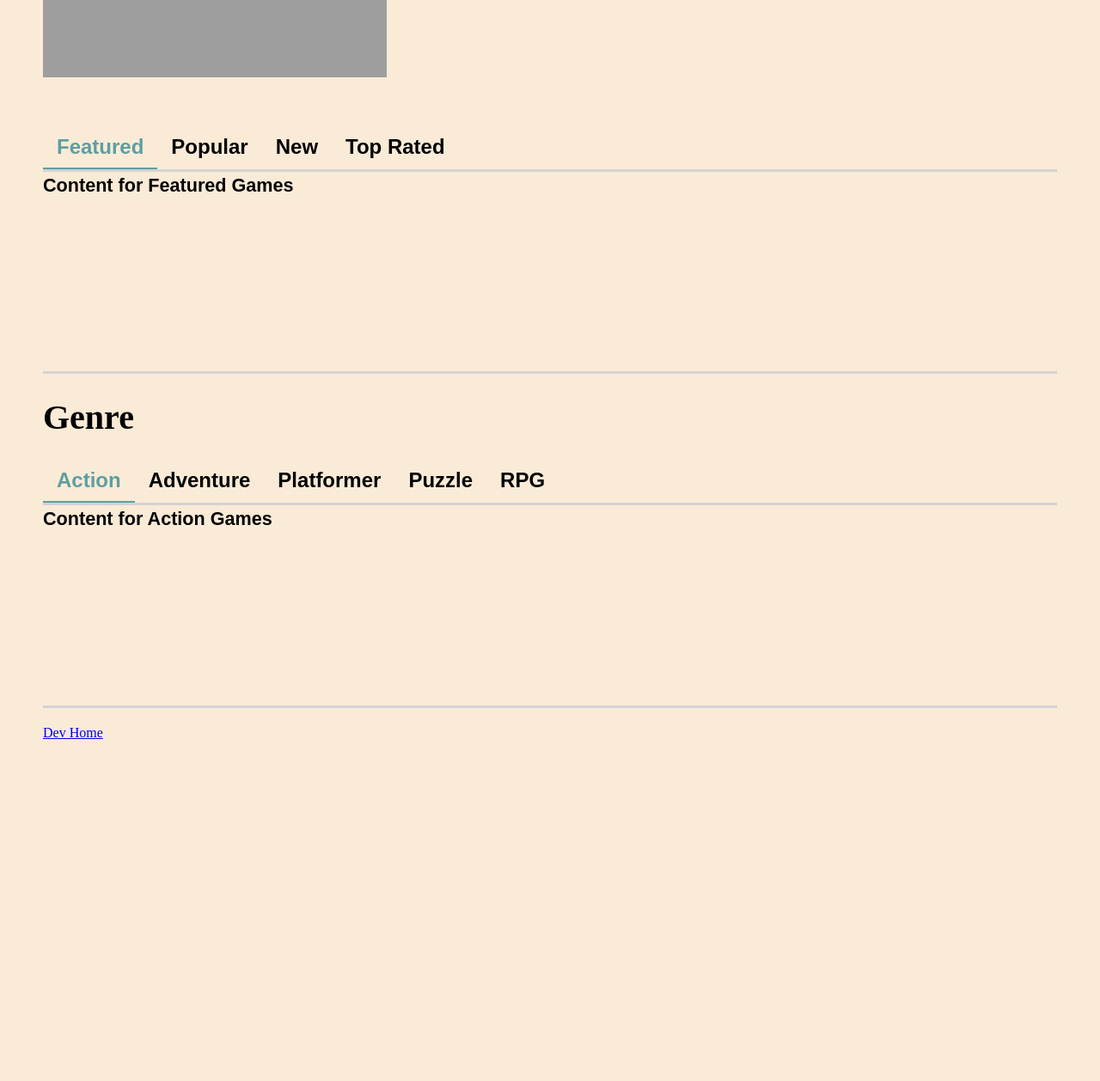
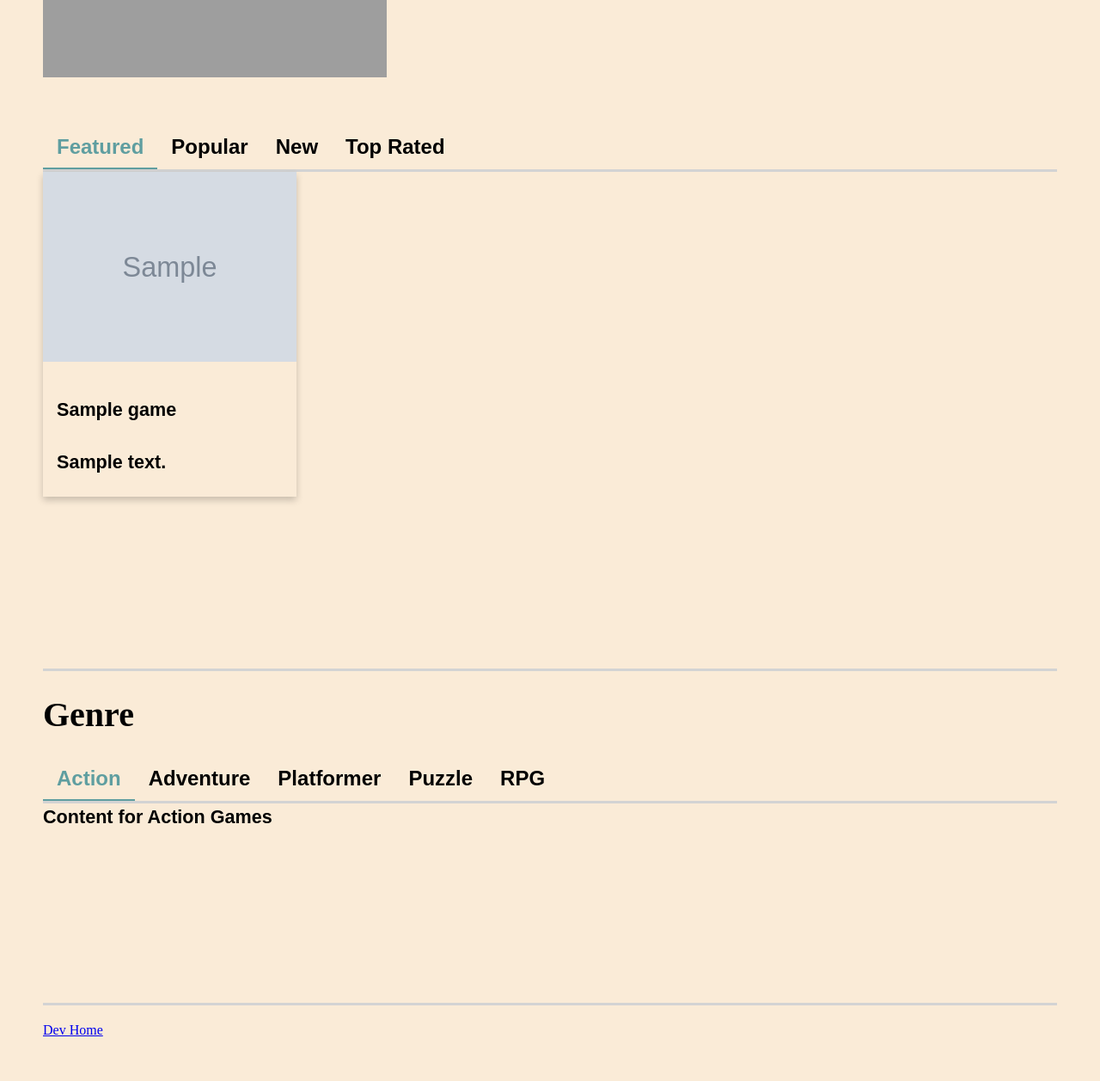
Before and after one commit to 2771954H/indie_website_project_12C, a Django app: page / in a window 1280 px wide. Shown: the part 287-1545 px from the top of the page at 86% size. Before the commit the page ends 1147 px from the top, so only its background shows below. Run offline with Django 3.2, Linux system fonts and the light colour scheme; tables that the repository leaves empty hold one stand-in row (values such as "Sample post"); grey boxes marked "Sample" are stand-in pictures; grey boxes are pictures that could not be loaded.

Commit message:
Show game cards on main page

```diff
--- a/wad_indie_website_12c/indie/models.py
+++ b/wad_indie_website_12c/indie/models.py
@@ -19,7 +19,7 @@ class Genre(models.Model):
 class UserProfile(models.Model):
     MAX_INPUT_LENGTH = 9999
 
-    user = models.OneToOneField(User, on_delete=models.CASCADE, unique = True)
+    user = models.OneToOneField(User, on_delete=models.CASCADE, unique=True)
     is_dev = models.BooleanField(default=False)
     bio = models.CharField(max_length=MAX_INPUT_LENGTH, blank=True, null=True)
     paypal_address = models.URLField(blank=True, null=True)
@@ -28,14 +28,16 @@ class UserProfile(models.Model):
         Genre, on_delete=models.SET_NULL, null=True, blank=True
     )
 
-
     def __str__(self):
         return self.user.username
 
 
 class Game(models.Model):
     NAME_MAX_LENGTH = 128
+    MAX_DESC_LENGTH = 9999
     name = models.CharField(max_length=128, unique=True)
+    description = models.CharField(max_length=MAX_DESC_LENGTH, blank=True, null=True)
+    image = models.ImageField(blank=True, null=True)
     price = models.FloatField(default=0)
 
     def price_formatted(self):
@@ -49,9 +51,9 @@ class Game(models.Model):
 
     slug = models.SlugField(unique=True)
     genre = models.ForeignKey(Genre, on_delete=models.SET_NULL, null=True, blank=True)
-    dev = models.ForeignKey(UserProfile, on_delete=models.SET_NULL, null =True)
+    dev = models.ForeignKey(UserProfile, on_delete=models.SET_NULL, null=True)
 
-    #Have not tested this at all- no idea if it actually works
+    # Have not tested this at all- no idea if it actually works
     def dev_check(self):
         dev = self._meta.get_fields()[7]
         if not dev._meta.get_fields()[1]:
@@ -70,7 +72,7 @@ class Feedback(models.Model):
 
     text = models.CharField(max_length=MAX_INPUT_LENGTH)
     rating = models.IntegerField()
-    userProfile = models.ForeignKey(UserProfile, on_delete=models.SET_NULL, null = True)
+    userProfile = models.ForeignKey(UserProfile, on_delete=models.SET_NULL, null=True)
     game = models.ForeignKey(Game, on_delete=models.CASCADE)
 
     def __str__(self):
--- a/wad_indie_website_12c/indie/views.py
+++ b/wad_indie_website_12c/indie/views.py
@@ -1,27 +1,31 @@
 from django.shortcuts import render
 from django.http import HttpResponse
+
+from indie.models import Game
 
 
 def index(request):
     context_dict = {}
     context_dict["pagename"] = "Index"
+    games_list = Game.objects.order_by("-likes")[:4]
+    context_dict["games"] = games_list
+    return render(request, "indie/index.html", context=context_dict)
 
-    return render(request, 'indie/index.html', context= context_dict)
 
 def logout(request):
-        return index(request)
+    return index(request)
 
 
-
-#Dev pages
+# Dev pages
 def dev_home(request):
     context_dict = {}
-    context_dict["pagename"] = 'Dev Home'
+    context_dict["pagename"] = "Dev Home"
 
-    return render(request, 'indie/dev_home.html', context=context_dict)
+    return render(request, "indie/dev_home.html", context=context_dict)
+
 
 def upload_new_game(request):
     context_dict = {}
-    context_dict["pagename"] = 'Upload New Game'
+    context_dict["pagename"] = "Upload New Game"
 
     return HttpResponse("Uploading Your Game, Yay!")
--- a/wad_indie_website_12c/static/css_sheets/index.css
+++ b/wad_indie_website_12c/static/css_sheets/index.css
@@ -88,3 +88,25 @@ body {
 .gtabs__radio:checked+.gtabs__label+.gtabs__content{
     display: initial;
 }
+
+.card {
+    /* Add shadows to create the "card" effect */
+    box-shadow: 0 4px 8px 0 rgba(0,0,0,0.2);
+    transition: 0.3s;
+    width: 25%;
+    float: left;
+  }
+
+  .card_image {
+    width:100%;
+  }
+
+  /* On mouse-over, add a deeper shadow */
+  .card:hover {
+    box-shadow: 0 8px 16px 0 rgba(0,0,0,0.2);
+  }
+
+  /* Add some padding inside the card container */
+  .container {
+    padding: 2px 16px;
+  }
--- a/wad_indie_website_12c/templates/indie/index.html
+++ b/wad_indie_website_12c/templates/indie/index.html
@@ -24,7 +24,21 @@
                 <input type="radio" class="tabs__radio" name="tabs-poprecent" id="featured" checked>
                 <label for="featured" class="tabs__label">Featured</label>
                 <div class="tabs__content">
-                    Content for Featured Games
+                    {% for game in games %}
+                    <div class="card">
+                        {% if game.image %}
+                            <img class = "card_image" src="{{ game.image }}" alt="{{ game.name }}">
+                        {% else %}
+                            <img class = "card_image" src="{% static 'no_image.jpg' %}" alt="{{ game.name }}">
+                        {% endif %}
+                        <div class="container">
+                            <h4>{{ game.name }}</h4>
+                            {% if game.description %}
+                                <p>{{ game.description }}</p>
+                            {% endif %}
+                        </div>
+                    </div>
+                    {% endfor %}
                 </div>
                 <!--tab for POPULAR games-->
                 <input type="radio" class="tabs__radio" name="tabs-poprecent" id="popular">
```
Also changed, not shown: wad_indie_website_12c/indie/migrations/0008_auto_20240311_2356.py (added), wad_indie_website_12c/static/no_image.jpg (added).
